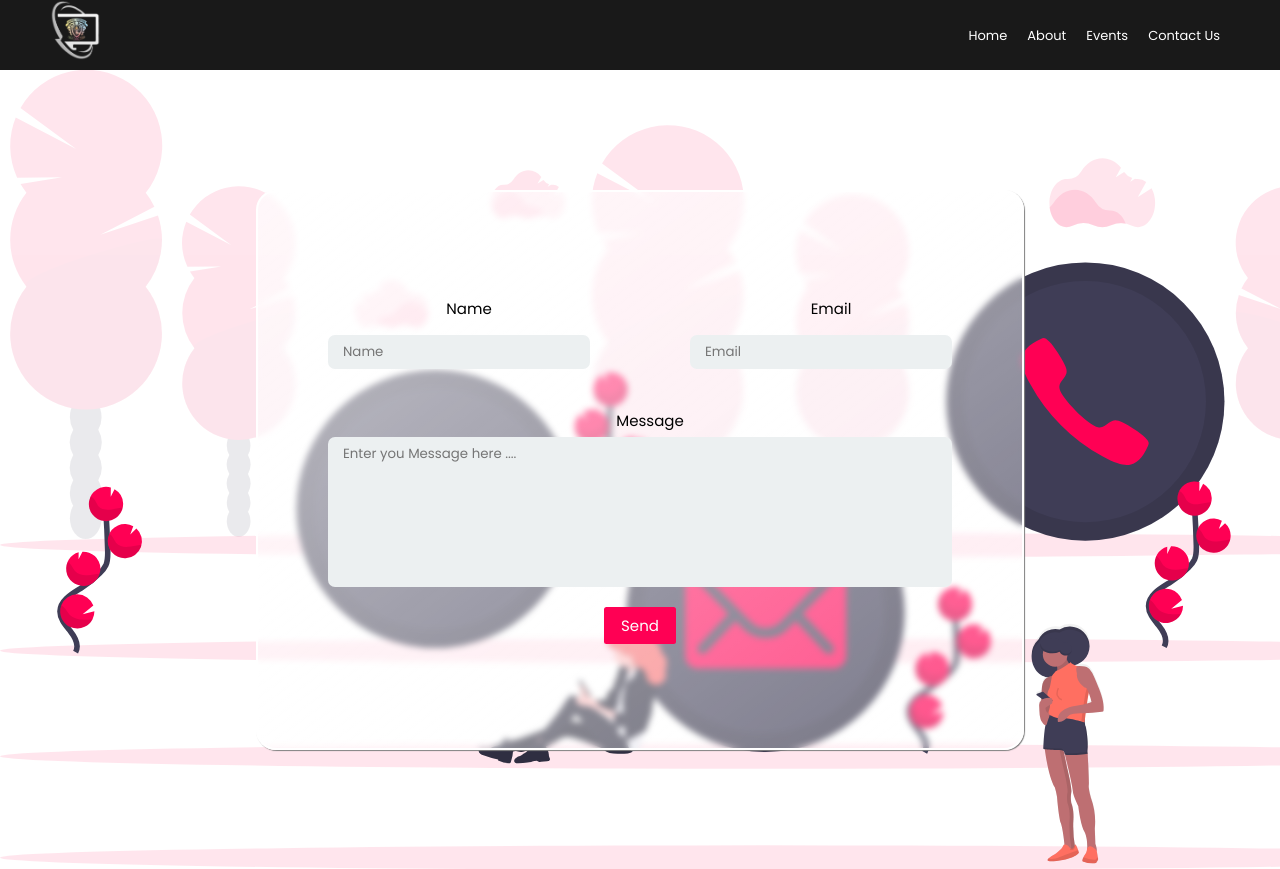
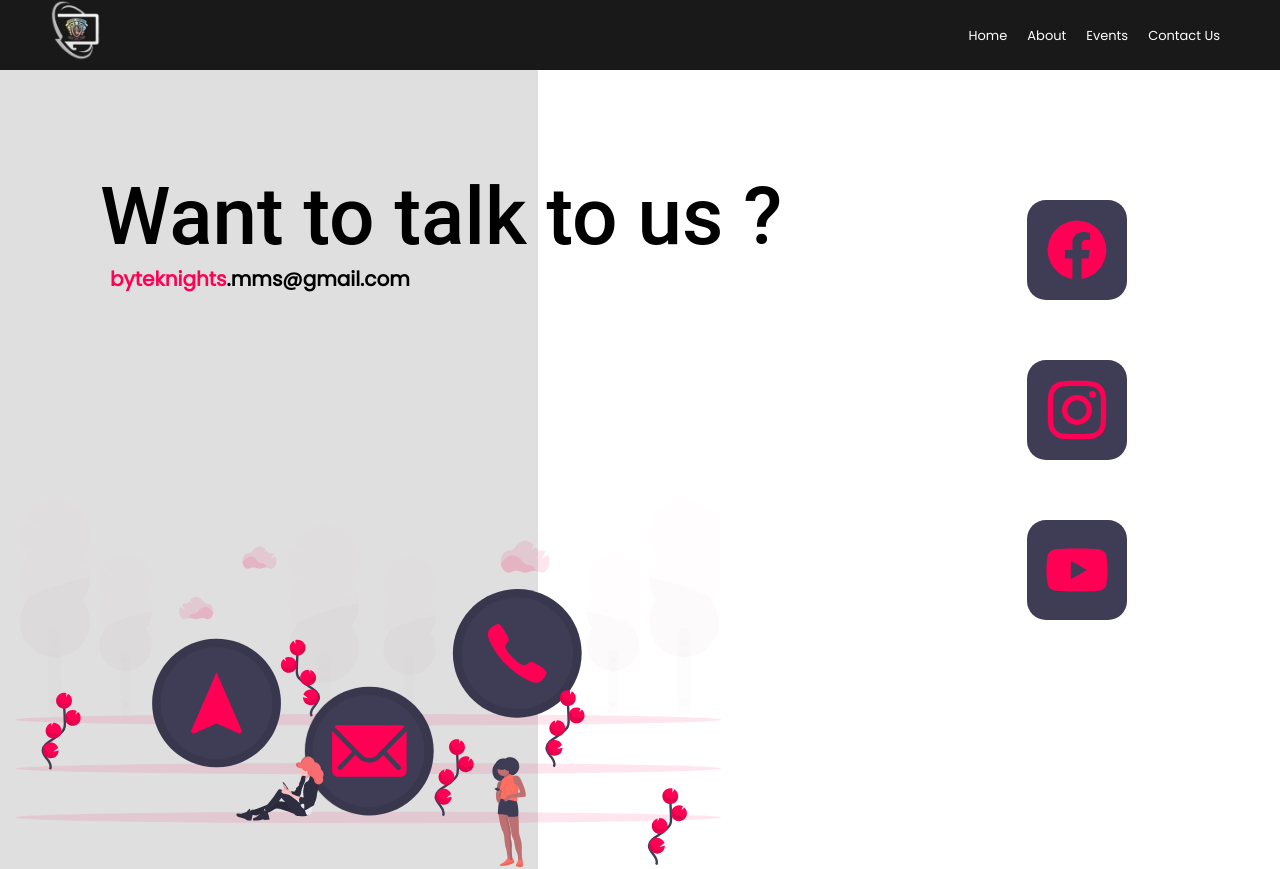
Before and after one commit to nirvaan8/the-byte-knights, a React (Create React App) app: page /contact in a window 1280 px wide. Shown: the top 869 px of the page. Built offline with nearby package versions, Linux system fonts and the light colour scheme.

Commit message:
contact page done

```diff
--- a/src/components/Header.jsx
+++ b/src/components/Header.jsx
@@ -8,6 +8,10 @@ import logo from '../assets/logo.png';
 import '../scss/layout/header.scss';
 
 function Header() {
+
+    // TODO 1) LIGHT THEME
+    // TODO 2) SCSS FILE LINKED TO index.scss file and not to be imported in this component( for all components )
+    // TODO 3) GIVE AND ID to components div to scope the scss 🤔
 
     const [open, setOpen] = useState(false);
 
--- a/src/pages/Contact.jsx
+++ b/src/pages/Contact.jsx
@@ -1,88 +1,38 @@
-import React, { useState } from 'react';
+import React from 'react';
+
+// Images
+import contactSvg from '../assets/contact.svg';
 
 function Contact() {
-
-    const [name, setName] = useState('');
-    const [email, setEmail] = useState('');
-    const [msg, setMsg] = useState('');
-
-    // TODO https://www.youtube.com/watch?v=_JIhVxAJ56Q
-
-    const handleSubmit = (e) => {
-        e.preventDefault();
-
-        const body = `Name: ${name} <br> Email: ${email} <br> Message: ${msg} <br> `
-
-        window.Email.send({
-            Host : "smtp.gmail.com",
-            Username : "namanarora1022v2@gmail.com",
-            Password : "password.........",
-            To : 'byteknights.mms@gmail.com',
-            From : "you@isp.com",
-            Subject : `New Email on contact form from ${name}`,
-            Body : body
-        }).then(message =>{
-            if(message === 'OK'){
-                alert('Thank you your email has been sent')
-            }else{
-                console.error(message)
-                alert('There is error at sending message')
-            }
-        });
-
-        // const url = 'http://localhost:5000/api/contact';
-
-        // fetch(url , {
-        //     method: 'POST',
-        //     headers: {
-        //         'Content-Type': 'application/json'
-        //     },
-        //     body: JSON.stringify(data)
-        // }).then((res) => {
-
-        //     if(res.ok){
-        //         console.log(res);
-        //     }else{
-        //         console.log(res);
-        //     }
-
-        // }).catch((error) => {
-        //     console.log(error);
-        // });
-    }
-
     return (
         <div className='contact'>
             <section>
-                <form className="form-container">
-                    <div className="fields">
-                        <div className="field">
-                            <label>Name</label>
-                            <input
-                                type="text"
-                                placeholder="Name"
-                                value={name}
-                                onChange={(e) => setName(e.target.value)} />
+                <div className="left">
+                    <h1>Want to talk to us ?</h1>
+                    <p><span>byteknights</span>.mms@gmail.com</p>
+                    <img src={contactSvg} alt="" />
+                </div>
+                <div className="right">
+                    {/* fb */}
+                    <a href="https://www.facebook.com/profile.php?id=100069116769192" target="_blank">
+                        <div className="icon">
+                            <svg fill="#ff0054" xmlns="http://www.w3.org/2000/svg" viewBox="0 0 24 24"><path d="M22.06,11.987a10.061,10.061,0,1,0-11.633,9.939V14.9H7.872V11.987h2.555V9.771a3.551,3.551,0,0,1,3.8-3.915,15.427,15.427,0,0,1,2.252.2V8.529H15.211a1.454,1.454,0,0,0-1.64,1.571v1.887h2.791L15.915,14.9H13.571v7.03A10.064,10.064,0,0,0,22.06,11.987Z"></path></svg>
                         </div>
-                        <div className="field">
-                            <label>Email</label>
-                            <input
-                                type="text"
-                                placeholder="Email"
-                                value={email}
-                                onChange={(e) => setEmail(e.target.value)} />
+                    </a>
+                    {/* insta */}
+                    <a href="https://www.instagram.com/thebyteknights/" target="_blank">
+                        <div className="icon">
+                            <svg fill="#ff0054" xmlns="http://www.w3.org/2000/svg" viewBox="0 0 24 24"><path d="M12,3.8c2.67,0,2.986.01,4.041.058A5.552,5.552,0,0,1,17.9,4.2a3.31,3.31,0,0,1,1.9,1.9,5.552,5.552,0,0,1,.344,1.857C20.188,9.014,20.2,9.33,20.2,12s-.01,2.986-.058,4.041A5.552,5.552,0,0,1,19.8,17.9a3.31,3.31,0,0,1-1.9,1.9,5.552,5.552,0,0,1-1.857.344c-1.054.048-1.371.058-4.041.058s-2.987-.01-4.041-.058A5.552,5.552,0,0,1,6.1,19.8a3.31,3.31,0,0,1-1.9-1.9,5.552,5.552,0,0,1-.344-1.857C3.812,14.986,3.8,14.67,3.8,12s.01-2.986.058-4.041A5.552,5.552,0,0,1,4.2,6.1,3.31,3.31,0,0,1,6.1,4.2,5.552,5.552,0,0,1,7.959,3.86C9.014,3.812,9.33,3.8,12,3.8M12,2c-2.716,0-3.056.012-4.123.06a7.355,7.355,0,0,0-2.427.465A5.106,5.106,0,0,0,2.525,5.45,7.355,7.355,0,0,0,2.06,7.877C2.012,8.944,2,9.284,2,12s.012,3.056.06,4.123a7.355,7.355,0,0,0,.465,2.427A5.106,5.106,0,0,0,5.45,21.475a7.355,7.355,0,0,0,2.427.465C8.944,21.989,9.284,22,12,22s3.056-.011,4.123-.06a7.355,7.355,0,0,0,2.427-.465,5.106,5.106,0,0,0,2.925-2.925,7.355,7.355,0,0,0,.465-2.427c.048-1.067.06-1.407.06-4.123s-.012-3.056-.06-4.123a7.355,7.355,0,0,0-.465-2.427A5.106,5.106,0,0,0,18.55,2.525a7.355,7.355,0,0,0-2.427-.465C15.056,2.012,14.716,2,12,2Z"></path><path d="M12,6.865A5.135,5.135,0,1,0,17.135,12,5.135,5.135,0,0,0,12,6.865Zm0,8.468A3.333,3.333,0,1,1,15.333,12,3.333,3.333,0,0,1,12,15.333Z"></path><circle cx="17.338" cy="6.662" r="1.2"></circle></svg>
                         </div>
-                    </div>
-                    <div className="field">
-                        <label>Message</label>
-                        <textarea
-                            type="text"
-                            placeholder="Enter you Message here ...."
-                            value={msg}
-                            onChange={(e) => setMsg(e.target.value)} />
-                    </div>
-                    <button onClick={(e) => handleSubmit(e)}>Send</button>
-                </form>
+                    </a>
+                    {/* youtube */}
+                    <a href="https://www.youtube.com/channel/UCqDxCutv0nzcx0uZrFM76lA" target="_blank">
+                        <div className="icon">
+                            <svg fill="#ff0054" xmlns="http://www.w3.org/2000/svg" viewBox="0 0 24 24"><path d="M22.062,6.927A2.631,2.631,0,0,0,20.234,5.1c-1.637-.439-8.224-.439-8.224-.439S5.439,4.652,3.785,5.1A2.631,2.631,0,0,0,1.957,6.927,27.322,27.322,0,0,0,1.5,12.009a27.287,27.287,0,0,0,.456,5.062A2.631,2.631,0,0,0,3.785,18.9c1.635.44,8.225.44,8.225.44s6.57,0,8.224-.44a2.631,2.631,0,0,0,1.828-1.827,27.364,27.364,0,0,0,.438-5.062A27.406,27.406,0,0,0,22.062,6.927ZM9.907,15.152v-6.3l5.483,3.153Z"></path></svg>
+                        </div>
+                    </a>
+                </div>
+                <div className="bg-rect"></div>
             </section>
         </div>
     )
--- a/src/pages/Home.jsx
+++ b/src/pages/Home.jsx
@@ -10,6 +10,8 @@ import 'aos/dist/aos.css';
 import useFetch from '../hooks/useFetch';
 
 function Home() {
+
+    // TODO LIGHT THEME MAYBE
 
     const { data: events, isPending, error } = useFetch('http://localhost:5000/api/events');
 
--- a/src/scss/base/_colors.scss
+++ b/src/scss/base/_colors.scss
@@ -2,6 +2,8 @@ $link-color: #0080ff;
 $blue: #0984e3;
 $light-grey: #ecf0f1;
 $black:#191919;
+$light-black: #3F3D56;
 $pink: #ff0054;
 $yellow: #fad390;
 $grey: #393e46;
+$light-grey: #dfdfdf;
--- a/src/scss/layout/header.scss
+++ b/src/scss/layout/header.scss
@@ -3,7 +3,7 @@
 .navbar {
     top: 0;
     left: 0;
-    position: sticky;
+    // position: sticky;
     height: 70px;
     width: 100%;
     background-color: $black;
--- a/src/scss/pages/_contact.scss
+++ b/src/scss/pages/_contact.scss
@@ -1,98 +1,142 @@
+@import url('https://fonts.googleapis.com/css2?family=Roboto&display=swap');
+
 .contact {
     display: flex;
     justify-content: center;
     align-items: center;
     flex-direction: column;
 
-    section:nth-child(1) {
+    section {
         position: relative;
         display: flex;
-        justify-content: center;
-        align-items: center;
-        flex-direction: column;
-        background-repeat: no-repeat;
-        background-size: cover;
-        background-image: url('../../assets/contact-us.svg');
+        height: 100vh;
 
-        form.form-container {
-            position: relative;
-            border: 2px solid white;
-            border-radius: 2rem;
-            box-shadow: 1px 1px 1px grey;
-            min-height: 70vh;
-            width: 60%;
+        .bg-rect {
+            top: 0;
+            left: 0;
+            position: absolute;
+            height: 100%;
+            width: 42%;
+            background-color: $light-grey;
+            z-index: -1;
+        }
+
+        .left,
+        .right {
+            padding: 100px;
+        }
+
+        .left {
             display: flex;
-            justify-content: center;
-            align-items: center;
+            justify-content: flex-start;
+            align-items: flex-start;
             flex-direction: column;
-            padding: 20px;
 
-            background: linear-gradient(to right bottom,
-                    rgba(255, 255, 255, 0.7),
-                    rgba(255, 255, 255, 0.3));
+            h1 {
+                font-size: 8rem;
+                font-family: Roboto;
+                font-weight: 500;
+            }
 
-            backdrop-filter: blur(3px);
+            p {
+                font-size: 2rem;
+                margin-left: 10px;
+                font-weight: 600;
 
-            .field {
-                width: 100%;
-                position: relative;
-                display: flex;
-                justify-content: center;
-                padding: 0 50px;
-                align-items: center;
-                flex-direction: column;
-
-                label {
-                    margin-left: 20px;
-                    text-align: left;
-                }
-
-                label {
-                    margin-bottom: 5px;
-                }
-
-                input {
-                    margin: 10px 20px;
-                    width: 100%;
-                }
-
-                textarea {
-                    position: relative;
-                    width: 100%;
-                    min-height: 150px;
-                    resize: none;
-                    margin-bottom: 20px;
+                span {
+                    color: $pink;
                 }
             }
 
+            img {
+                position: absolute;
+                left: 0;
+                bottom: 0;
+                object-fit: cover;
+                height: 370px;
+                margin-left: 15px;
+            }
+        }
 
-            .fields {
-                height: 80%;
-                width: 100%;
-                display: flex;
-                justify-content: space-evenly;
-                align-items: center;
-                flex-direction: row;
-                margin-bottom: 30px;
+        .right {
+            width: 390px;
+            display: flex;
+            justify-content: start;
+            align-items: center;
+            flex-direction: column;
+            z-index: 3;
+
+            .icon {
+                height: 100px;
+                width: 100px;
+                margin: 30px;
+                background-color: $light-black;
+                padding: 15px;
+                border-radius: 19px;
+                transition: .7s all ease;
+
+                &:hover {
+                    box-shadow: 0 0 6px 5px $light-grey;
+                    background-color: white;
+                    transform: translateY(-20px);
+                }
             }
-
-            button {
-                background-color: $pink;
-                color: white;
-            }
-
         }
     }
 }
 
-@media only screen and (max-width: 890px) {
+@media only screen and (max-width: 907px) {
+    .contact section {
+        flex-direction: column;
 
-    .contact section:nth-child(1) form.form-container {
-        width: 80%;
+        .left {
+            padding-left: 30px;
+            padding-bottom: 10px;
 
-        .fields {
-            justify-content: center;
-            flex-direction: column;
+            img {
+                height: 300px;
+            }
+        }
+
+        .right {
+            width: 100%;
+            justify-content: flex-start;
+            flex-direction: row;
+            flex-wrap: wrap;
+            padding: 30px;
+
+            .icon {
+                transform: scale(.5);
+                margin: 5px;
+
+                &:hover{
+                    background-color: $light-grey;
+                    transform: scale(.5);
+                }
+            }
         }
     }
 }
+
+@media only screen and (max-width: 700px) {
+    .contact section .left img {
+        height: 250px;
+    }
+}
+
+@media only screen and (max-width: 511px) {
+    .contact section .left {
+        h1{
+            font-size: 7rem;
+        }
+        img {
+            height: 200px;
+        }
+    }
+}
+
+@media only screen and (max-width: 400px) {
+    .contact section .left img {
+        height: 150px;
+    }
+}
```
Also changed, not shown: src/assets/contact.svg (added).
